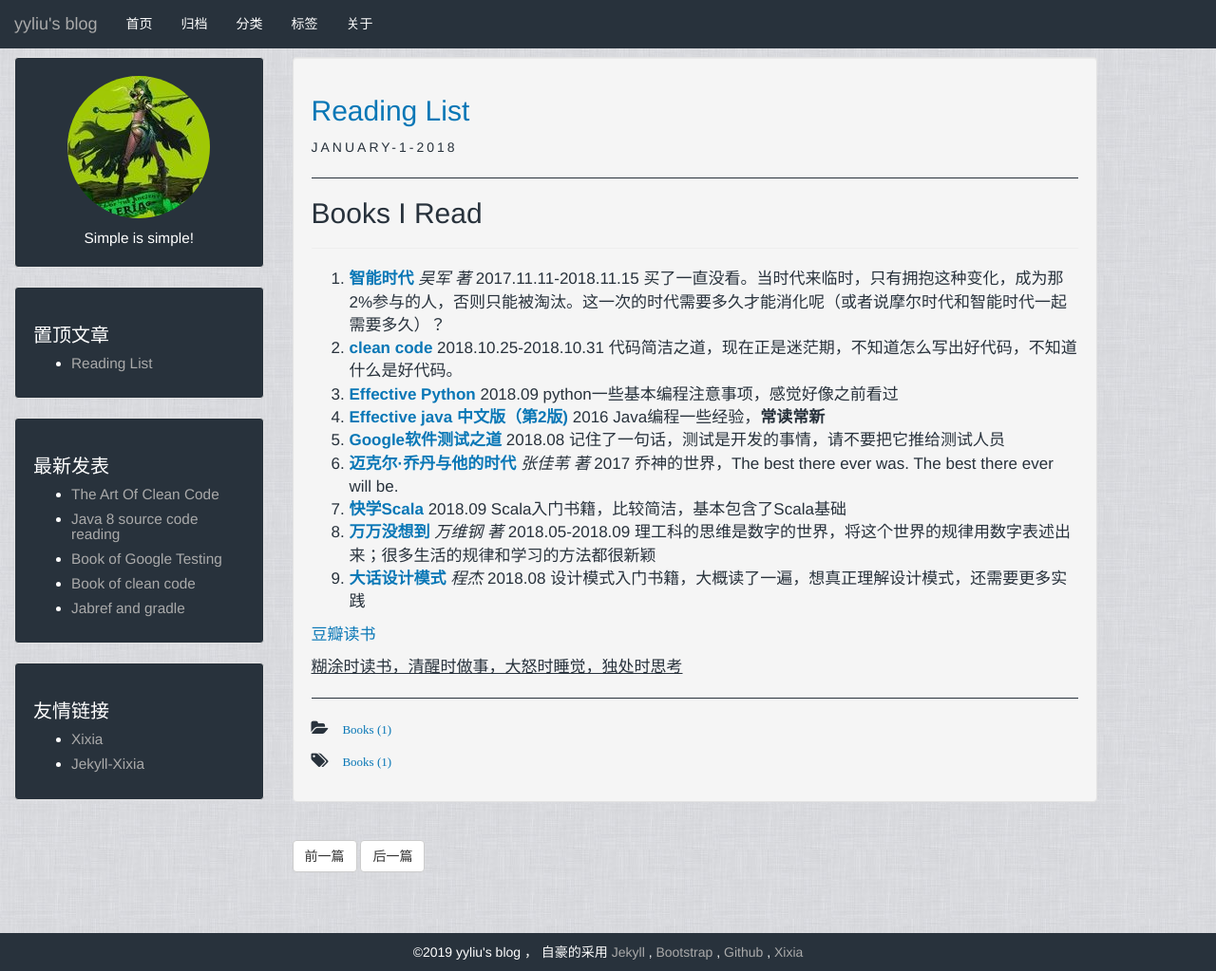
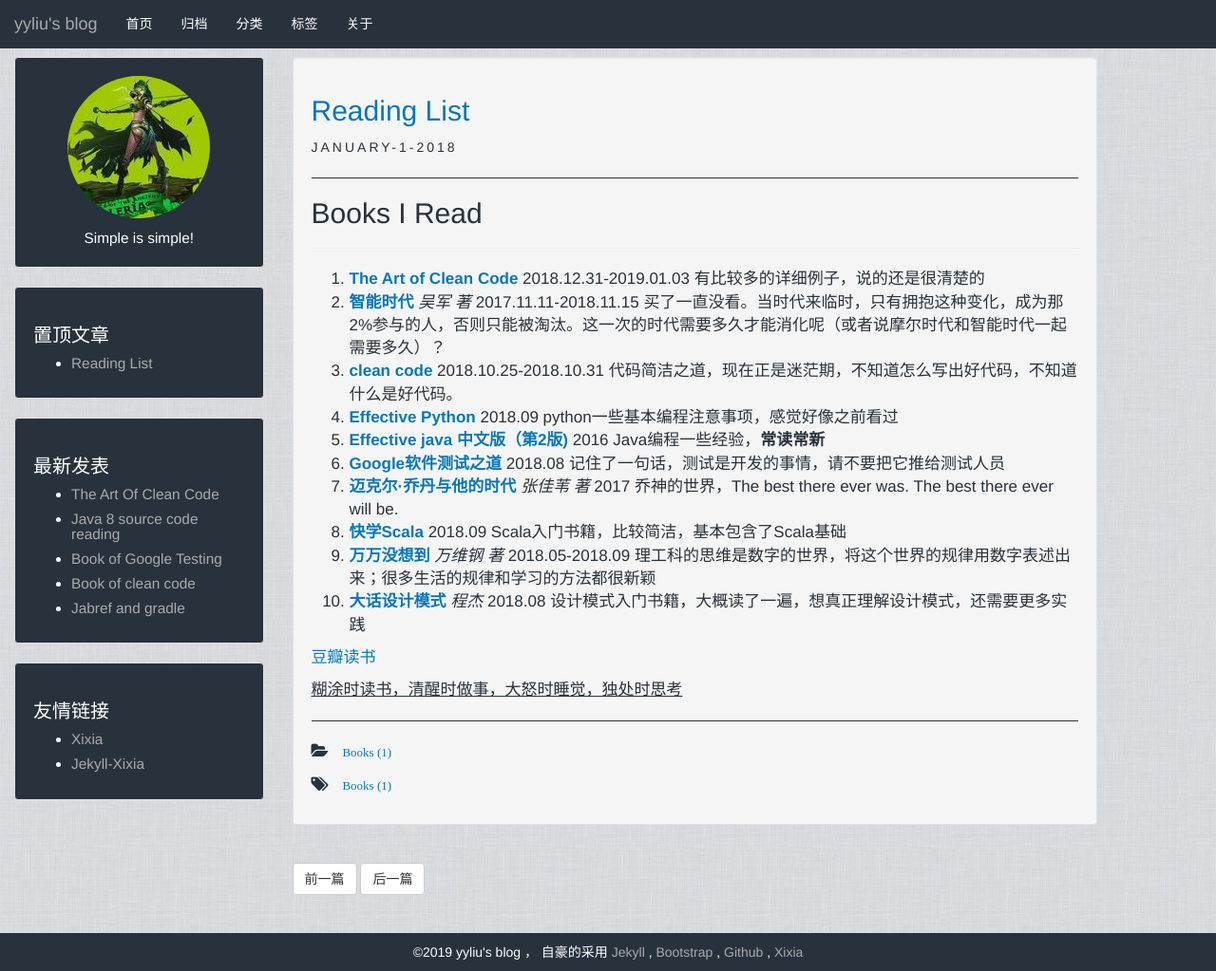
Before and after one commit to royss7/royss7.github.io, a Jekyll site: the page built from _posts/2018-01-01-Reading-list.markdown, in a window 1280 px wide and 1023 px high. Shown: the whole window at 95% size. Built offline with Jekyll 4.4.1, drawn with Linux system fonts in a browser that asks for light colours.

Commit message:
docs(list): update reading list

```diff
--- a/_posts/2018-01-01-Reading-list.markdown
+++ b/_posts/2018-01-01-Reading-list.markdown
@@ -8,7 +8,7 @@ description: the books I read or reading now
 
 ## Books I Read
 * * *
-
+1. **[The Art of Clean Code](https://book.douban.com/subject/10797189/)** 2018.12.31-2019.01.03 有比较多的详细例子，说的还是很清楚的
 1. **[智能时代](https://book.douban.com/subject/26838557/)** *吴军 著* 2017.11.11-2018.11.15 买了一直没看。当时代来临时，只有拥抱这种变化，成为那2%参与的人，否则只能被淘汰。这一次的时代需要多久才能消化呢（或者说摩尔时代和智能时代一起需要多久）？
 1. **[clean code](https://book.douban.com/subject/4199741/)** 2018.10.25-2018.10.31 代码简洁之道，现在正是迷茫期，不知道怎么写出好代码，不知道什么是好代码。
 1. **[Effective Python](https://book.douban.com/subject/26709315/)** 2018.09 python一些基本编程注意事项，感觉好像之前看过
```
